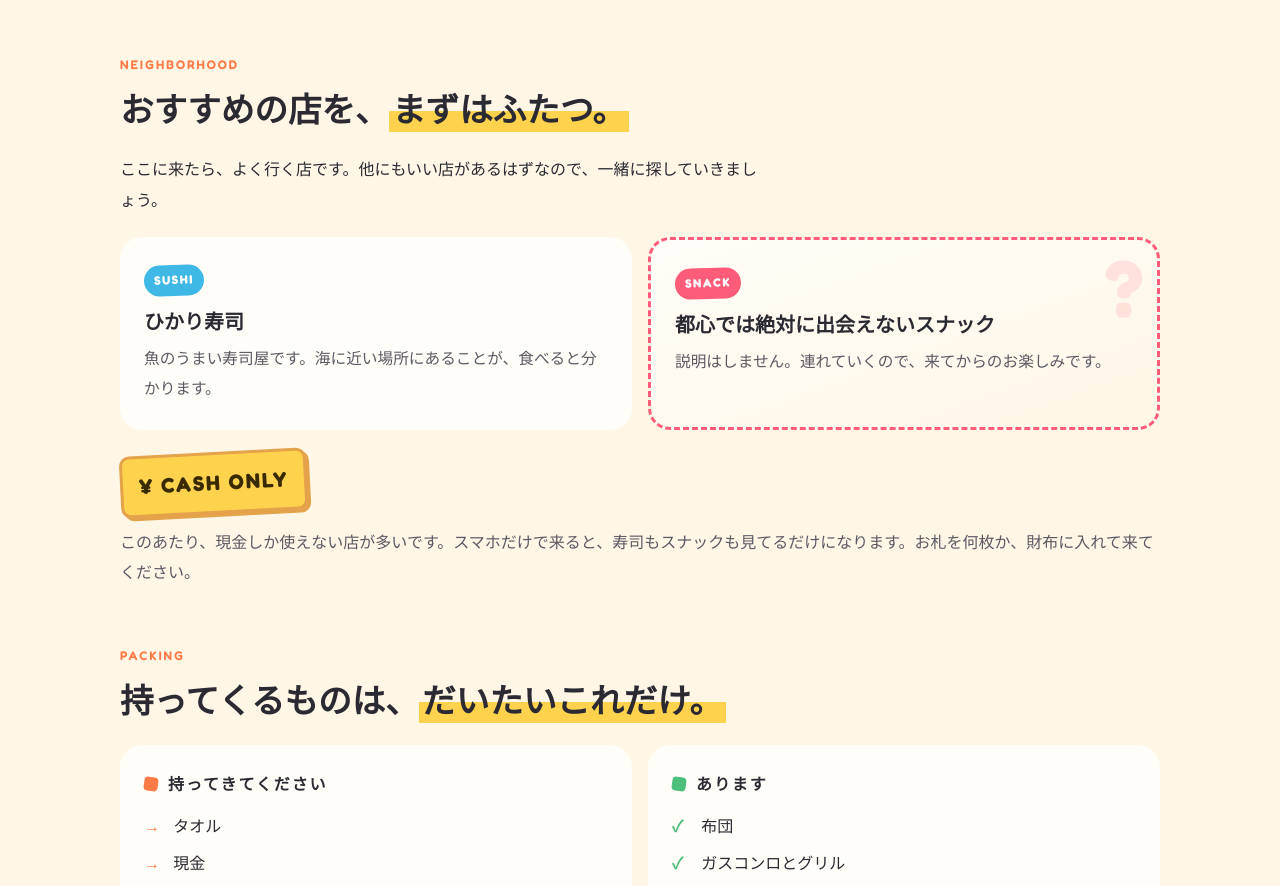
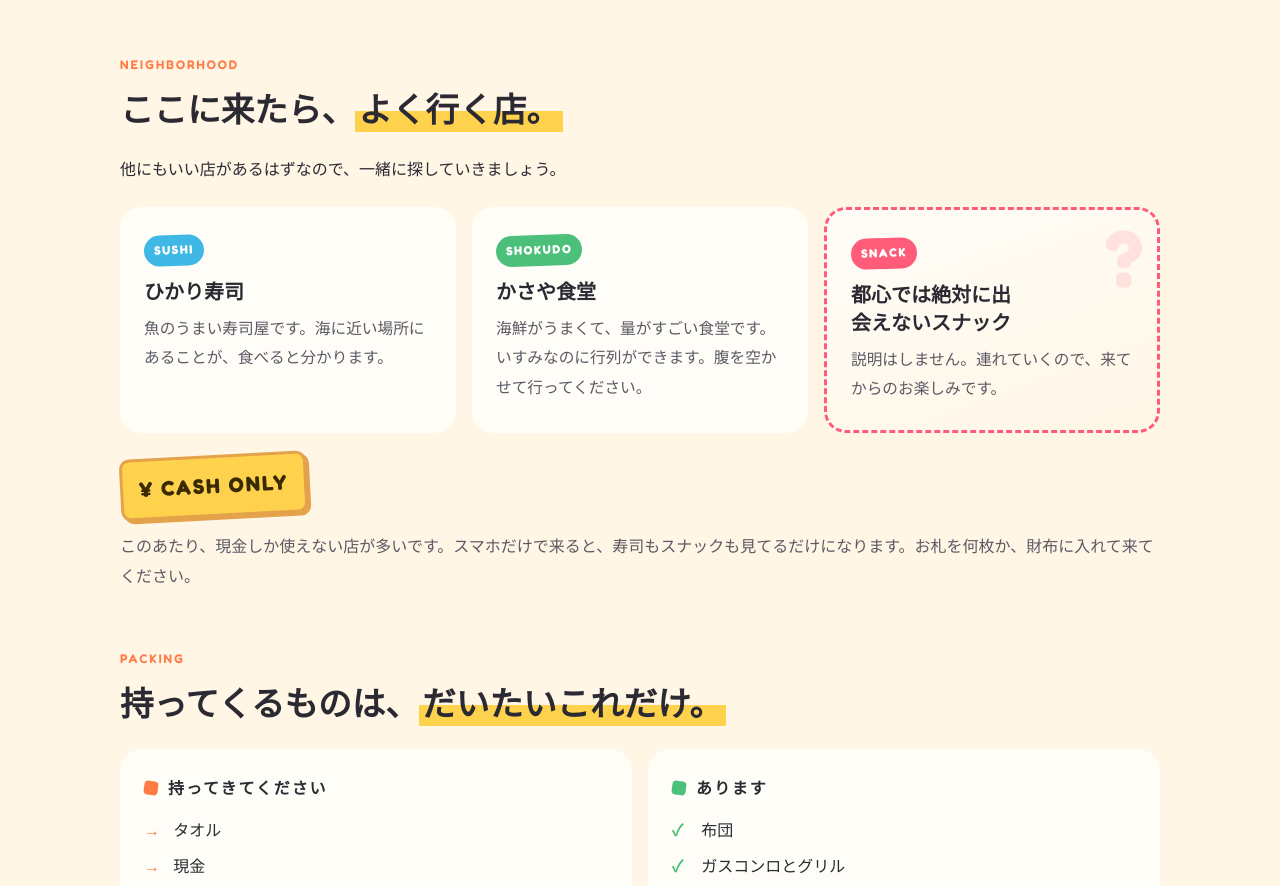
Before and after one commit to yyy-fff-aaa-uuu/matchbase, a plain HTML site: page index.html in a window 1280 px wide. Shown: the part 2810-3696 px from the top of the page. Drawn offline with Linux system fonts and the light colour scheme; a web font is replaced by a local one.

Commit message:
Add かさや食堂 to recommended shops
Co-Authored-By: Claude Fable 5.1 <noreply@anthropic.com>
Claude-Session: https://claude.ai/code/session_01F32Ci6SAY8CJmNrGSZeZD9

```diff
--- a/index.html
+++ b/index.html
@@ -104,6 +104,8 @@ h2 mark{background:linear-gradient(transparent 55%,var(--lemon) 55%);color:inher
 /* neighborhood */
 .spots{display:grid;gap:16px;margin-top:6px}
 @media(min-width:640px){.spots{grid-template-columns:1fr 1fr}}
+@media(min-width:900px){.spots{grid-template-columns:1fr 1fr 1fr}}
+.spot.shokudo .tag{background:var(--palm)}
 .spot{background:var(--cream);border-radius:22px;padding:26px 24px;position:relative;overflow:hidden;min-width:0}
 .spot .tag{display:inline-block;font-family:var(--font-display);font-weight:700;font-size:.75rem;letter-spacing:.14em;text-transform:uppercase;color:#fff;padding:4px 10px;border-radius:999px;margin-bottom:12px;transform:rotate(-2deg)}
 .spot h3{font-size:1.25rem;font-weight:700;line-height:1.4;margin-bottom:8px}
@@ -233,13 +235,18 @@ footer{padding-inline:max(16px,env(safe-area-inset-left,0px)) max(16px,env(safe-
 <section class="band" style="padding-top:0">
   <div class="wide reveal">
     <div class="label">Neighborhood</div>
-    <h2>おすすめの店を、<mark>まずはふたつ。</mark></h2>
-    <p class="copy" style="margin-bottom:22px">ここに来たら、よく行く店です。他にもいい店があるはずなので、一緒に探していきましょう。</p>
+    <h2>ここに来たら、<mark>よく行く店。</mark></h2>
+    <p class="copy" style="margin-bottom:22px">他にもいい店があるはずなので、一緒に探していきましょう。</p>
     <div class="spots">
       <div class="spot sushi">
         <span class="tag">Sushi</span>
         <h3>ひかり寿司</h3>
         <p>魚のうまい寿司屋です。海に近い場所にあることが、食べると分かります。</p>
+      </div>
+      <div class="spot shokudo">
+        <span class="tag">Shokudo</span>
+        <h3>かさや食堂</h3>
+        <p>海鮮がうまくて、量がすごい食堂です。いすみなのに行列ができます。腹を空かせて行ってください。</p>
       </div>
       <div class="spot snack">
         <span class="q">?</span>
```
